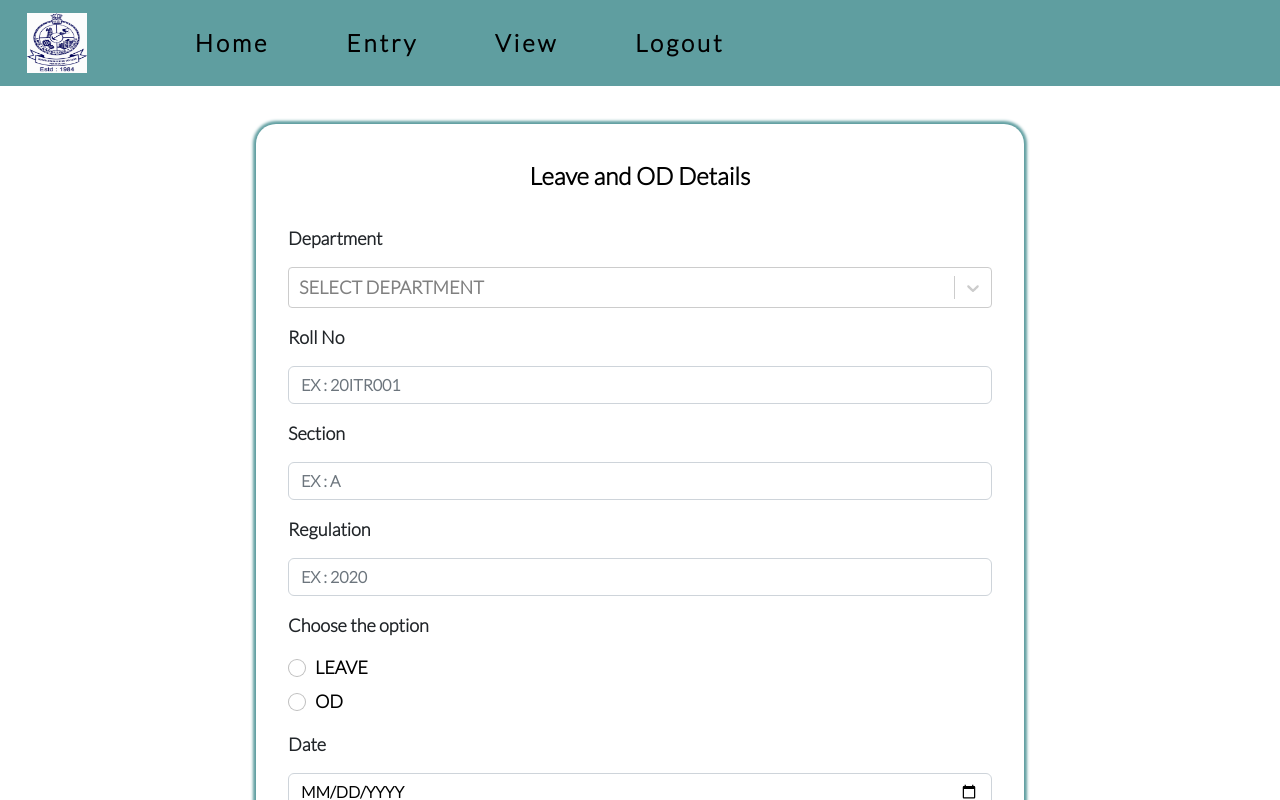
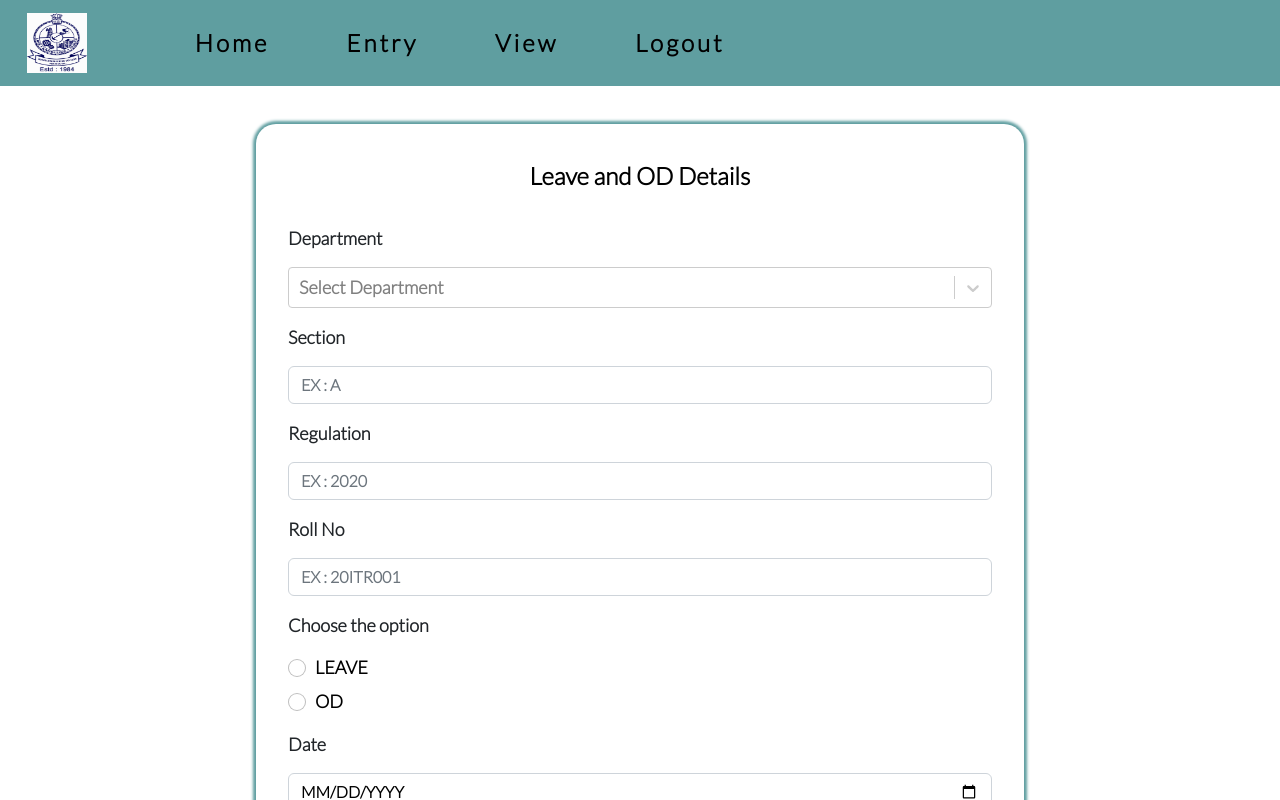
Before and after one commit to BHARATH2503/Leave-and-OD-Management, a React (Create React App) app in the folder client/: page /register in a window 1280 px wide. Shown: the top 800 px of the page. Built offline with nearby package versions, Linux system fonts and the light colour scheme; no server answers; sample sign-in values are in the browser's storage; a web font is replaced by a local one.

Commit message:
lowercase

```diff
--- a/client/src/component/Registerform.js
+++ b/client/src/component/Registerform.js
@@ -22,7 +22,7 @@ function Registerform()
 
         <Form.Group className="mb-3" controlId="formBasicText">
           <Form.Label>Department</Form.Label>
-          <Select className="letter"
+          <Select className="letter1"
                   options={option}
                   placeholder="Select Department"
                   value={selectedOptions}
@@ -31,10 +31,6 @@ function Registerform()
                 />
         </Form.Group>
 
-        <Form.Group className="mb-3" controlId="formBasicText">
-          <Form.Label>Roll No</Form.Label>
-          <Form.Control type="text" className="letter" placeholder="Ex : 20ITR001" />
-        </Form.Group>
 
         <Form.Group className="mb-3" controlId="formBasicText">
           <Form.Label>Section</Form.Label>
@@ -44,6 +40,13 @@ function Registerform()
           <Form.Label>Regulation</Form.Label>
           <Form.Control type="number" className="letter" placeholder="Ex : 2020" />
         </Form.Group>
+
+        <Form.Group className="mb-3" controlId="formBasicText">
+          <Form.Label>Roll No</Form.Label>
+          <Form.Control type="text" className="letter" placeholder="Ex : 20ITR001" />
+        </Form.Group>
+
+
         <Form.Group className="mb-3">
         <Form.Label>Choose the option</Form.Label>
           <Form.Check className="letter" value="Leave" type='radio' name="purpose" label="Leave"/>
--- a/client/src/component/View.js
+++ b/client/src/component/View.js
@@ -11,10 +11,10 @@ class View extends React.Component {
               <Form className="content" autoComplete="off">
 
         <Form.Group className="mb-3" controlId="formBasicText">
-          <Form.Label>Enter Your Roll No</Form.Label>
+          <Form.Label>Enter Roll No</Form.Label>
           <Form.Control type="text" placeholder="Ex : 20ITR001" autoFocus className="letter"/>
         </Form.Group>
-        <Button className="buttons" variant="primary" type="button">SHOW</Button>
+        <Button className="buttons" variant="primary" type="button" style={{letterSpacing:"3px",fontFamily:"Lato"}}>Show</Button>
         </Form>
         </div>
         </div>
--- a/client/src/css/View.css
+++ b/client/src/css/View.css
@@ -42,3 +42,10 @@
     font-weight:600;
     margin-top: 1%;
 }
+
+.letter1
+{
+    color: black;
+    font-weight:600;
+    margin-top: 1%;
+}
```
